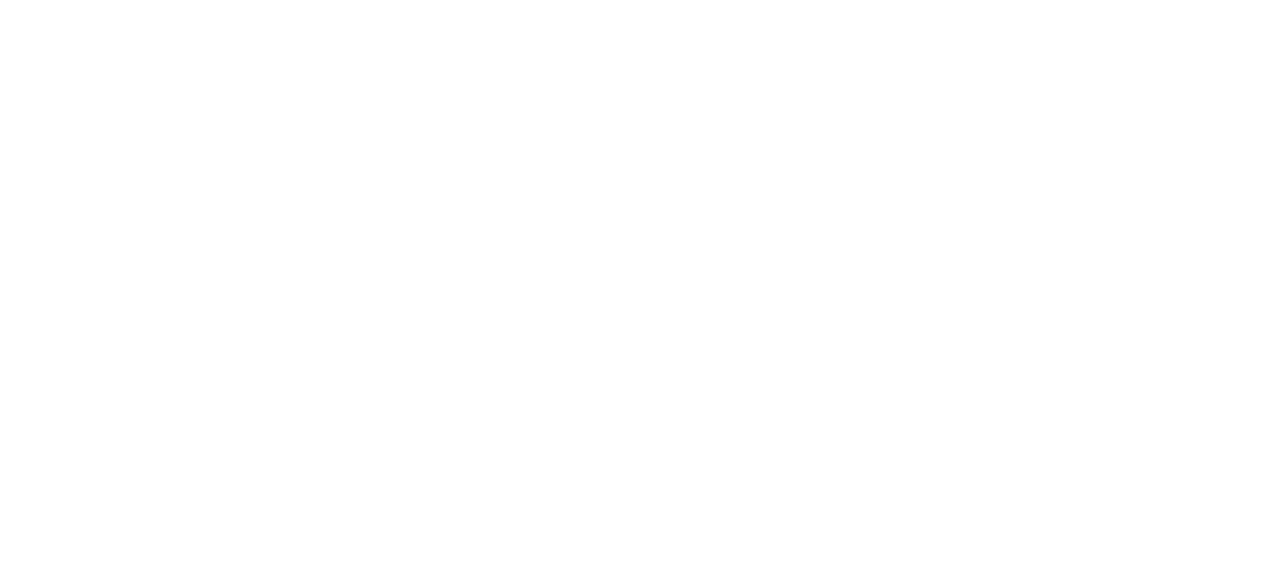
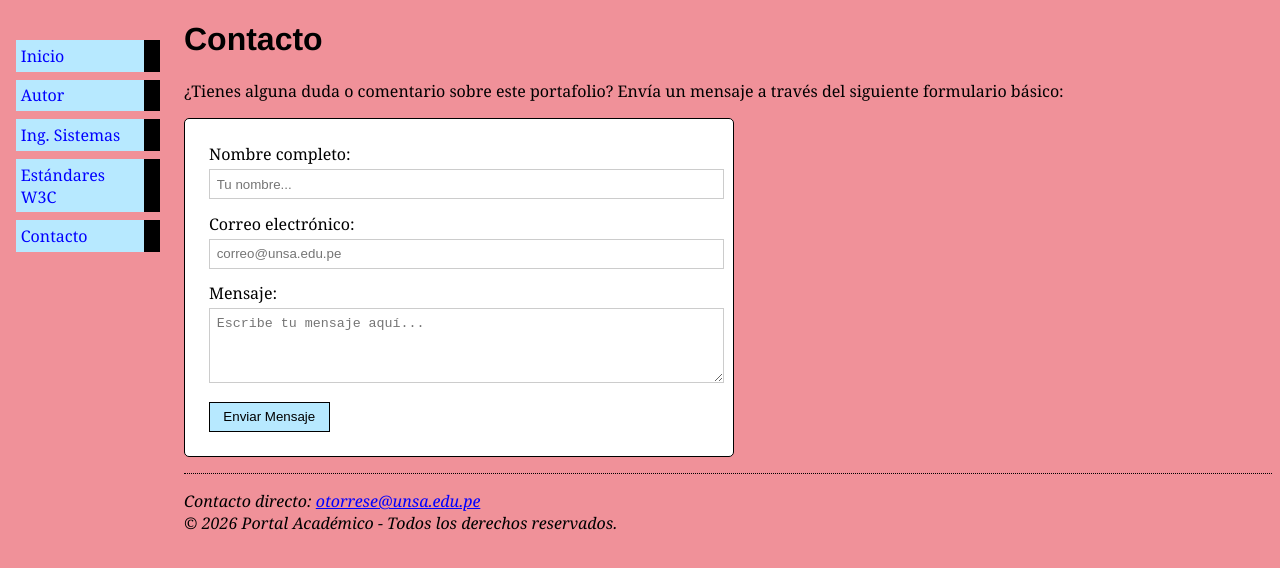
Before and after one commit to otorrese-dev/IDWeb, a plain HTML site: page Lab01/contact.html in a window 1280 px wide. Drawn offline with Linux system fonts and the light colour scheme.

Commit message:
Finalizacion de las paginas web por el momento

```diff
--- a/Lab01/contact.html
+++ b/Lab01/contact.html
@@ -0,0 +1,70 @@
+<!DOCTYPE html>
+<html lang="es">
+<head>
+    <meta charset="UTF-8">
+    <meta name="viewport" content="width=device-width, initial-scale=1.0">
+    <title>Contacto - Portal Académico</title>
+    <link rel="stylesheet" href="css/style.css">
+    <style>
+        /* Estilos rápidos específicos para que el formulario se vea ordenado */
+        form {
+            background: white;
+            padding: 1.5em;
+            border-radius: 5px;
+            border: 1px solid black;
+            max-width: 500px;
+            margin-top: 1em;
+        }
+        input, textarea {
+            width: 100%;
+            padding: 0.5em;
+            margin-top: 0.3em;
+            margin-bottom: 1em;
+            border: 1px solid #ccc;
+        }
+        button {
+            background: rgb(183, 233, 255);
+            border: 1px solid black;
+            padding: 0.5em 1em;
+            cursor: pointer;
+        }
+    </style>
+</head>
+<body>
+
+<ul class="navbar">
+    <li><a href="index.html">Inicio</a></li>
+    <li><a href="author.html">Autor</a></li>
+    <li><a href="system.html">Ing. Sistemas</a></li>
+    <li><a href="w3.html">Estándares W3C</a></li>
+    <li><a href="contact.html">Contacto</a></li>
+</ul>
+
+<main>
+    <h1>Contacto</h1>
+    <p>¿Tienes alguna duda o comentario sobre este portafolio? Envía un mensaje a través del siguiente formulario básico:</p>
+
+    <!-- Formulario básico no funcional requerido por la guía -->
+    <form action="#" method="POST">
+        <label for="nombre">Nombre completo:</label>
+        <input type="text" id="nombre" name="nombre" placeholder="Tu nombre..." required>
+
+        <label for="email">Correo electrónico:</label>
+        <input type="email" id="email" name="email" placeholder="correo@unsa.edu.pe" required>
+
+        <label for="mensaje">Mensaje:</label>
+        <textarea id="mensaje" name="mensaje" rows="4" placeholder="Escribe tu mensaje aquí..." required></textarea>
+
+        <button type="submit">Enviar Mensaje</button>
+    </form>
+</main>
+
+<footer>
+    <address>
+        Contacto directo: <a href="mailto:otorrese@unsa.edu.pe">otorrese@unsa.edu.pe</a><br>
+        &copy; 2026 Portal Académico - Todos los derechos reservados.
+    </address>
+</footer>
+
+</body>
+</html>
```
Also changed, not shown: Lab01/author.html (+1 -1 lines), Lab01/system.html (+5 -5 lines), Lab01/w3.html (+4 -5 lines).
